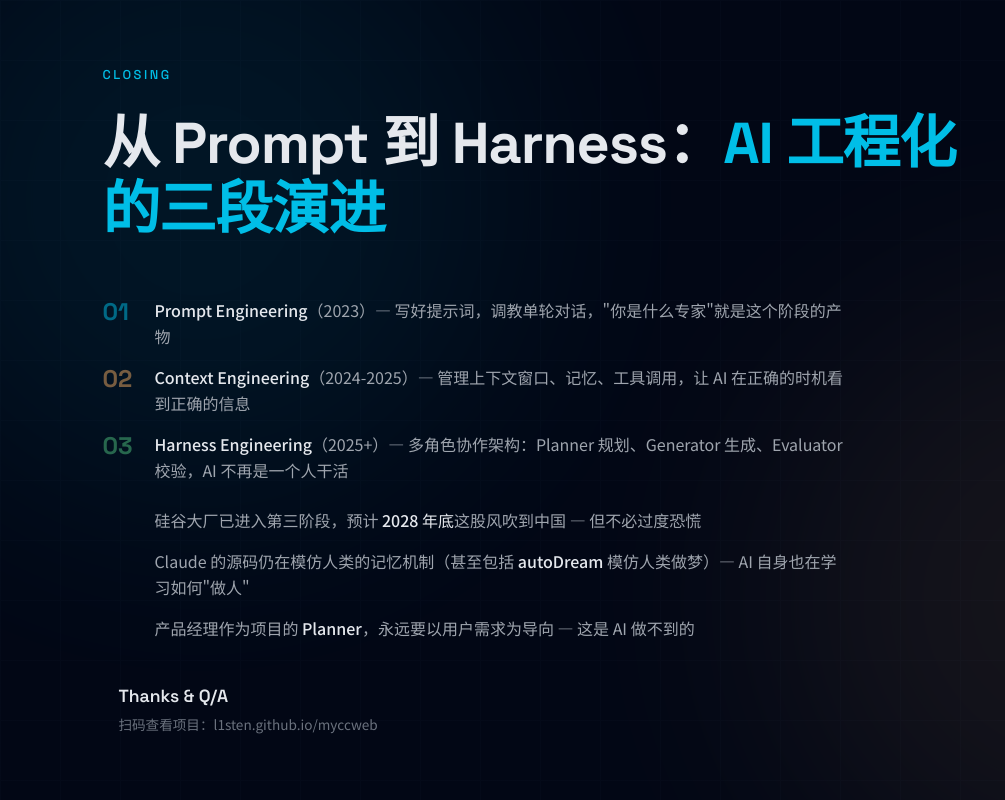
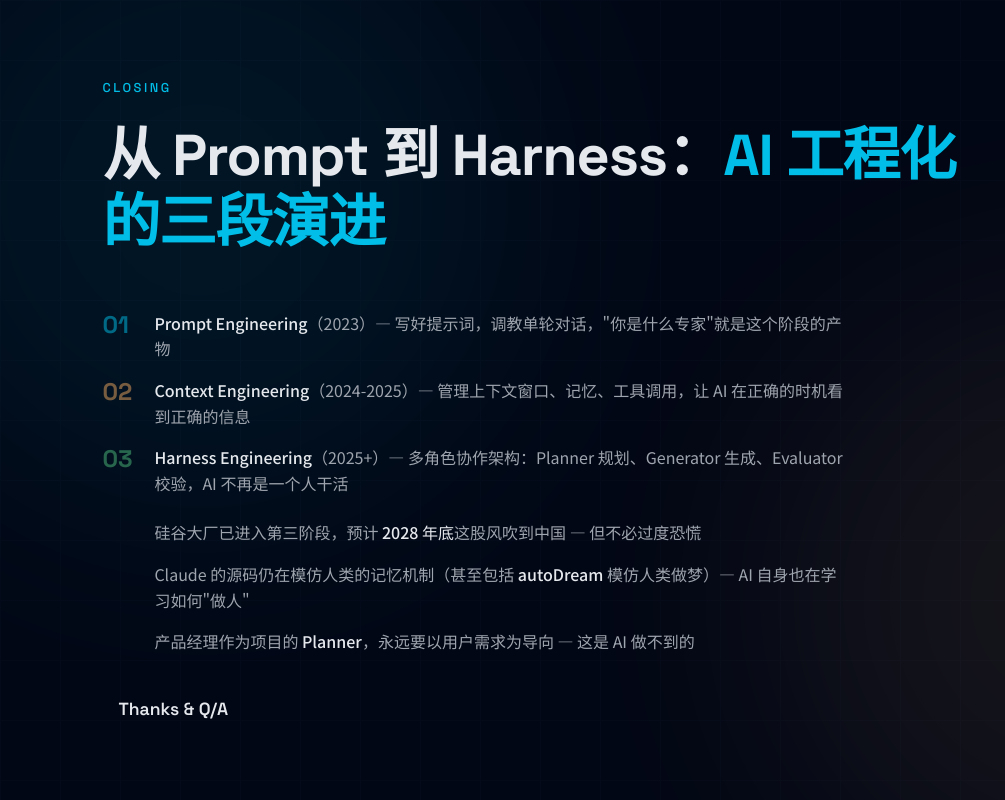
Before and after one commit to L1sten/myccweb, a plain HTML site: page ai-pm-workflow/index.html in a window 1280 px wide. Shown: the part 10415-11215 px from the top of the page, without its empty margins (0-1005 px from the left). Drawn offline with Linux system fonts and the light colour scheme.

Commit message:
fix: remove QR code project link from Thanks & QA

```diff
--- a/ai-pm-workflow/index.html
+++ b/ai-pm-workflow/index.html
@@ -1540,7 +1540,6 @@ h3 {
     <span style="font-size:1.5rem;"> </span>
     <div>
       <div style="font-family:var(--font-display);font-weight:600;font-size:1.1rem;">Thanks & Q/A</div>
-      <div style="font-size:0.85rem;color:var(--text-muted);margin-top:0.25rem;">扫码查看项目：l1sten.github.io/myccweb</div>
     </div>
   </div>
 </section>
```
Also changed, not shown: ai-pm-workflow/light.html (+0 -1 lines).
